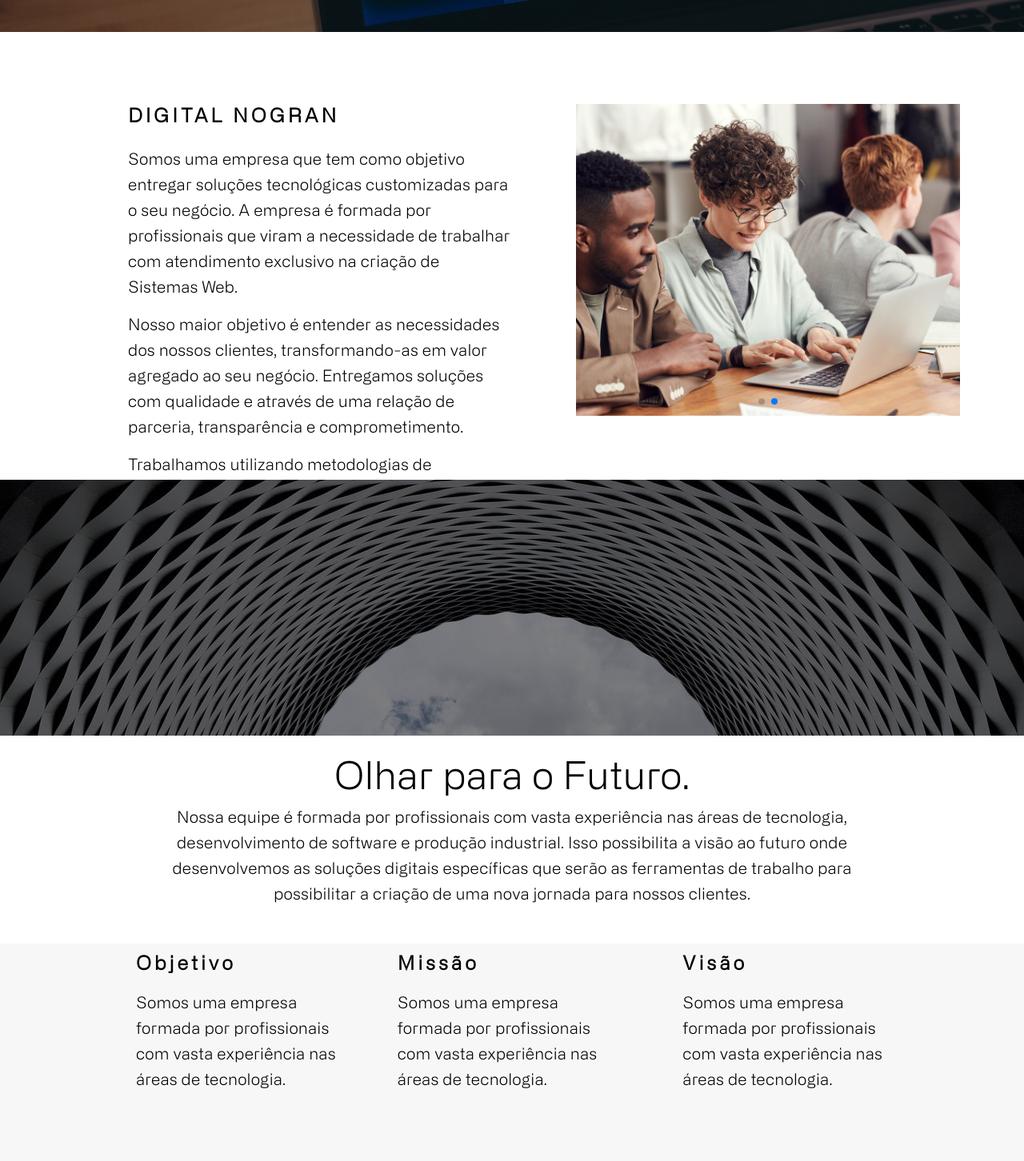
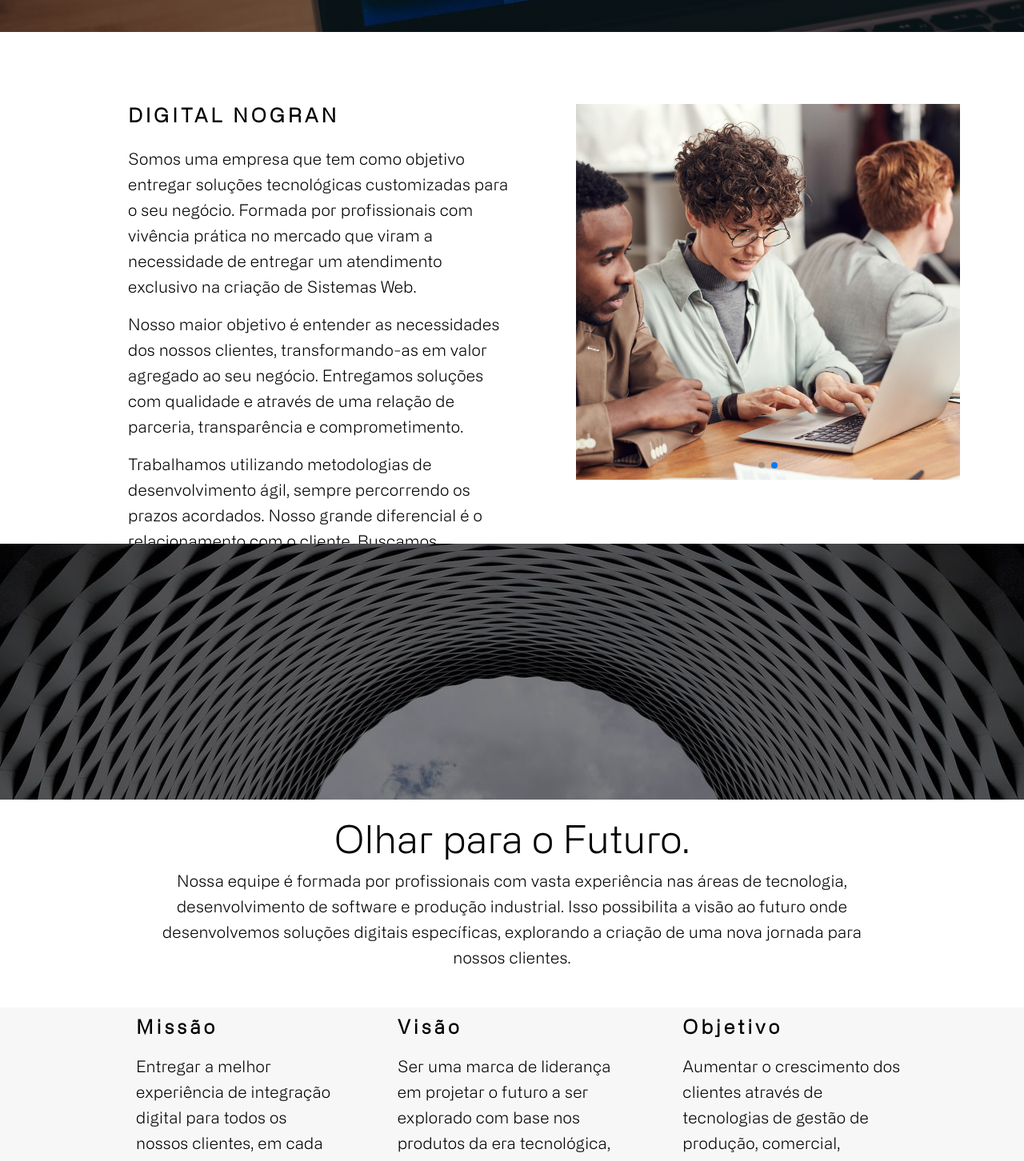
Before and after one commit to nogran/digital.nogran.ui, a React (Create React App) app: page /empresa in a window 1280 px wide. Shown: the part 280-1732 px from the top of the page at 80% size. Built offline with nearby package versions, Linux system fonts and the light colour scheme.

Commit message:
update empresa

```diff
--- a/src/pages/empresa/Empresa.tsx
+++ b/src/pages/empresa/Empresa.tsx
@@ -48,10 +48,11 @@ export const Empresa = () => {
                     </Box>
                 </Grid>
 
-                <Grid item xs={6} style={{ height: '50vh' }} >
+                {/* PAGE 2 */}
+                <Grid item xs={6} style={{ height: '60vh' }} >
                     <Box marginLeft={20}>
                         <Typography align="left" variant='h5' style={{ fontWeight: 'bold', letterSpacing: 4, lineHeight: 2 }}> DIGITAL NOGRAN</Typography>
-                        <Typography align="left" variant='h6' style={{ marginTop: 15 }}>Somos uma empresa que tem como objetivo entregar soluções tecnológicas customizadas para o seu negócio. A empresa é formada por profissionais que viram a necessidade de trabalhar com atendimento exclusivo na criação de Sistemas Web.</Typography>
+                        <Typography align="left" variant='h6' style={{ marginTop: 15 }}>Somos uma empresa que tem como objetivo entregar soluções tecnológicas customizadas para o seu negócio. Formada por profissionais com vivência prática no mercado que viram a necessidade de entregar um atendimento exclusivo na criação de Sistemas Web.</Typography>
                         <Typography align="left" variant='h6' style={{ marginTop: 15 }}>Nosso maior objetivo é entender as necessidades dos nossos clientes, transformando-as em valor agregado ao seu negócio. Entregamos soluções com qualidade e através de uma relação de parceria, transparência e comprometimento.</Typography>
                         <Typography align="left" variant='h6' style={{ marginTop: 15 }}>Trabalhamos utilizando metodologias de desenvolvimento ágil, sempre percorrendo os prazos acordados. Nosso grande diferencial é o relacionamento com o cliente. Buscamos estabelecer um relacionamento estreito, uma parceria sincera e verdadeira. </Typography>
                     </Box>
@@ -59,7 +60,7 @@ export const Empresa = () => {
 
                 <Grid item xs={6}>
                     <Box padding={10}>
-                        <Swiper className="mySwiper" loop={true} modules={[Pagination, Navigation]} style={{ height: '50vh' }}
+                        <Swiper className="mySwiper" loop={true} modules={[Pagination, Navigation]} style={{ height: '60vh' }}
                             speed={1600}
                             autoplay={{ delay: 3500 }}
                             pagination={true}>
@@ -78,28 +79,28 @@ export const Empresa = () => {
                 <Grid item xs={12} style={{ height: '30vh', marginTop: '20px' }}>
                     <Typography variant='h3' align="center">Olhar para o Futuro.</Typography>
                     <Box>
-                        <Typography variant='h6' align='center' style={{ marginLeft: '170px', marginRight: '170px', marginTop: '10px' }}>Nossa equipe é formada por profissionais com vasta experiência nas áreas de tecnologia, desenvolvimento de software e produção industrial. Isso possibilita a visão ao futuro onde desenvolvemos as soluções digitais específicas que serão as ferramentas de trabalho para possibilitar a criação de uma nova jornada para nossos clientes.</Typography>
+                        <Typography variant='h6' align='center' style={{ marginLeft: '170px', marginRight: '170px', marginTop: '10px' }}>Nossa equipe é formada por profissionais com vasta experiência nas áreas de tecnologia, desenvolvimento de software e produção industrial. Isso possibilita a visão ao futuro onde desenvolvemos soluções digitais específicas, explorando a criação de uma nova jornada para nossos clientes.</Typography>
                     </Box>
                 </Grid>
 
                 {/* PAGE 4 */}
                 <Grid item xs={4} className="missao" style={{ height: '40vh' }}>
                     <Box marginLeft='170px'>
-                        <Typography variant='h5' style={{ fontWeight: 'bold', letterSpacing: 4, lineHeight: 2 }}>Objetivo</Typography>
-                        <Typography variant='h6' style={{ marginTop: '10px' }}>Somos uma empresa formada por profissionais com vasta experiência nas áreas de tecnologia.</Typography>
+                        <Typography variant='h5' style={{ fontWeight: 'bold', letterSpacing: 4, lineHeight: 2 }}>Missão</Typography>
+                        <Typography variant='h6' style={{ marginTop: '10px' }}>Entregar a melhor experiência de integração digital para todos os nossos clientes, em cada plataforma digital.</Typography>
                     </Box>
                 </Grid>
 
                 <Grid item xs={4} className="missao" style={{ height: '40vh' }}>
                     <Box marginLeft='70px' marginRight='70px'>
-                        <Typography variant='h5' style={{ fontWeight: 'bold', letterSpacing: 4, lineHeight: 2 }}>Missão</Typography>
-                        <Typography variant='h6' style={{ marginTop: '10px' }}>Somos uma empresa formada por profissionais com vasta experiência nas áreas de tecnologia.</Typography>
+                        <Typography variant='h5' style={{ fontWeight: 'bold', letterSpacing: 4, lineHeight: 2 }}>Visão</Typography>
+                        <Typography variant='h6' style={{ marginTop: '10px' }}>Ser uma marca de liderança em projetar o futuro a ser explorado com base nos produtos da era tecnológica, que promete um alto e forte crescimento para resolver os problemas de todos os tipos de organizações.</Typography>
                     </Box>
                 </Grid>
 
                 <Grid item xs={4} className="missao" style={{ height: '40vh' }}>
-                    <Typography variant='h5' style={{ fontWeight: 'bold', letterSpacing: 4, lineHeight: 2 }}>Visão</Typography>
-                    <Typography variant='h6' style={{ marginRight: '170px', marginTop: '10px' }}>Somos uma empresa formada por profissionais com vasta experiência nas áreas de tecnologia.</Typography>
+                    <Typography variant='h5' style={{ fontWeight: 'bold', letterSpacing: 4, lineHeight: 2 }}>Objetivo</Typography>
+                    <Typography variant='h6' style={{ marginRight: '150px', marginTop: '10px' }}>Aumentar o crescimento dos clientes através de tecnologias de gestão de produção, comercial, marketing e financeira para firmar uma parceria sólida e transparente com os clientes.</Typography>
                 </Grid>
 
                 <Grid item xs={12} className='upper-line2' style={{ height: '10vh' }}>
```
Also changed, not shown: src/assets/images/pexels-tara-winstead-8386434.jpg (added).
